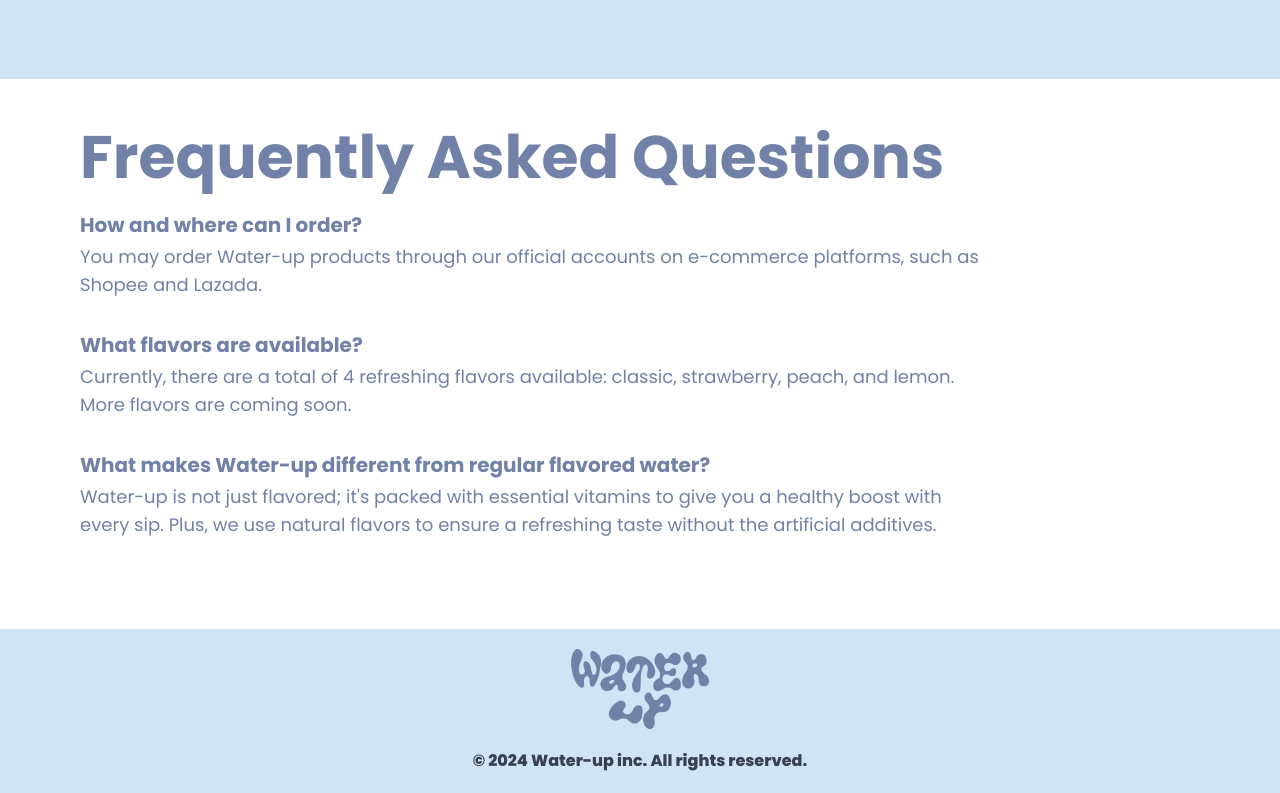
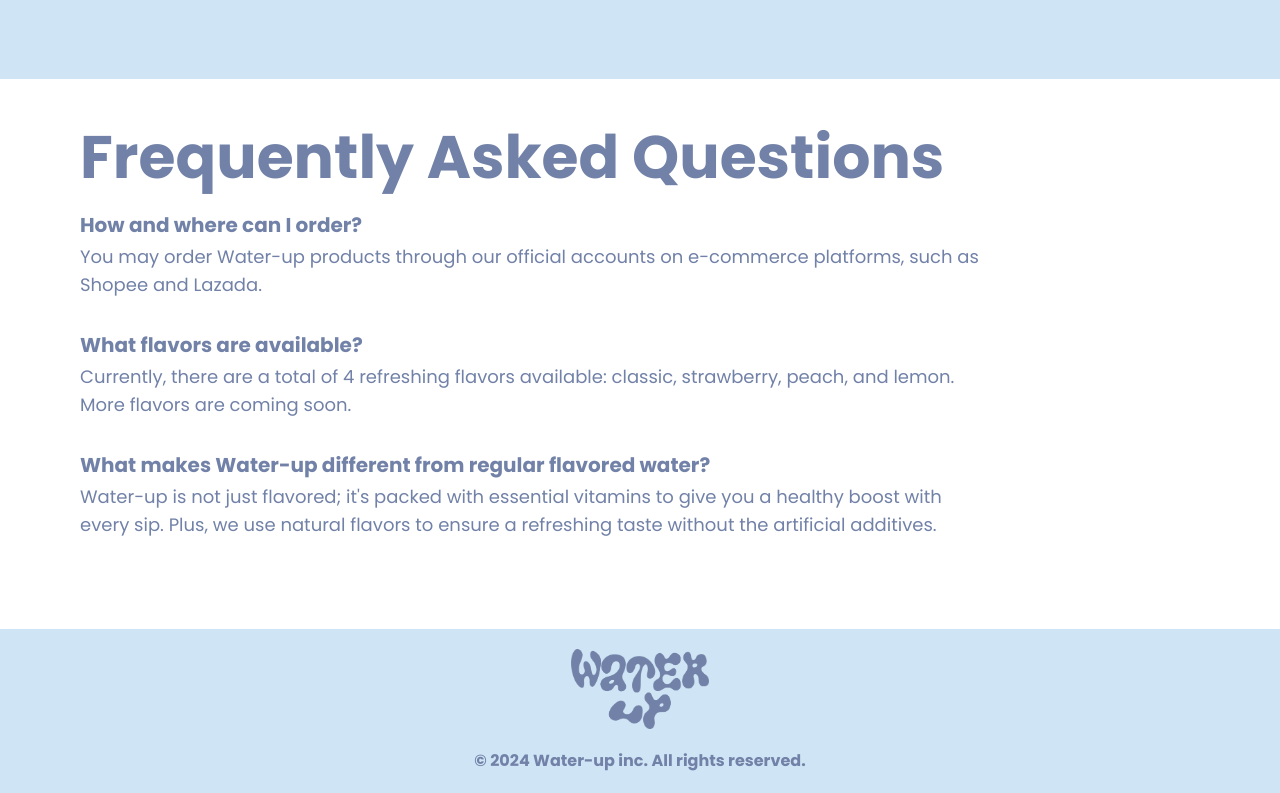
Before and after one commit to computerscience-person/Group2_WebApp-CCS227, a React (Vite) app: page /home in a window 1280 px wide. Shown: the part 1629-2422 px from the top of the page. Built offline with nearby package versions, Linux system fonts and the light colour scheme.

Commit message:
Aligned footer colors to proposed design colors

```diff
--- a/src/components/Footers/FooterBlue.tsx
+++ b/src/components/Footers/FooterBlue.tsx
@@ -10,7 +10,7 @@
         className="w-auto h-20 mb-5 transition-transform duration-80 ease-in-out hover:scale-105"
       />
 
-      <p className="text-gray-700 font-extrabold font-poppins ">
+      <p className=" font-bold font-poppins " style={{ color: "#7181A7" }}>
         © 2024 Water-up inc. All rights reserved.
       </p>
     </div>
--- a/src/components/Footers/FooterWhite.tsx
+++ b/src/components/Footers/FooterWhite.tsx
@@ -7,7 +7,7 @@
         className="w-auto h-20 mb-5 transition-transform duration-80 ease-in-out hover:scale-105"
       />
 
-      <p className="text-gray-700 font-extrabold font-poppins">
+      <p className="font-bold font-poppins" style={{ color: "#7181A7" }}>
         © 2024 Water-up inc. All rights reserved.
       </p>
     </div>
```
